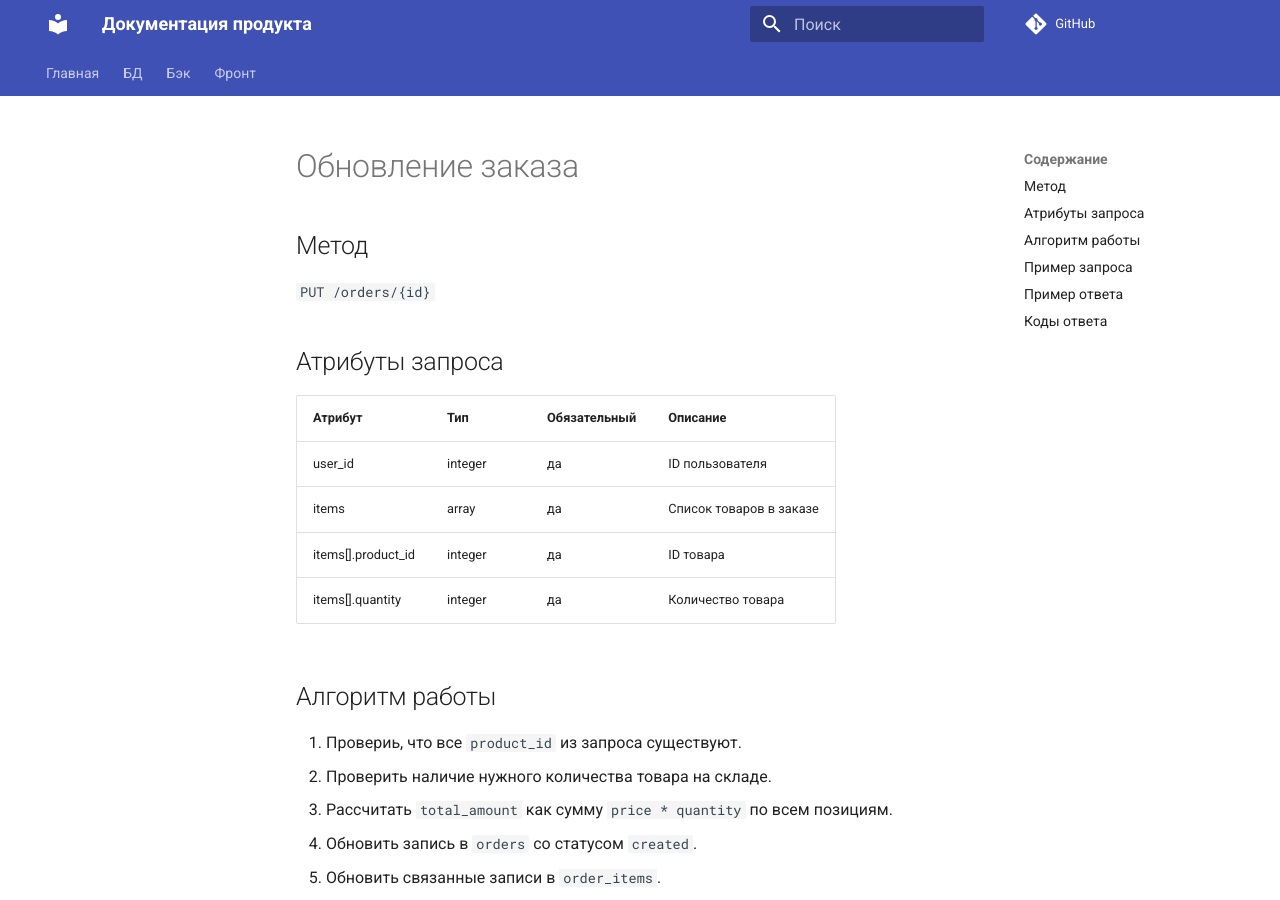
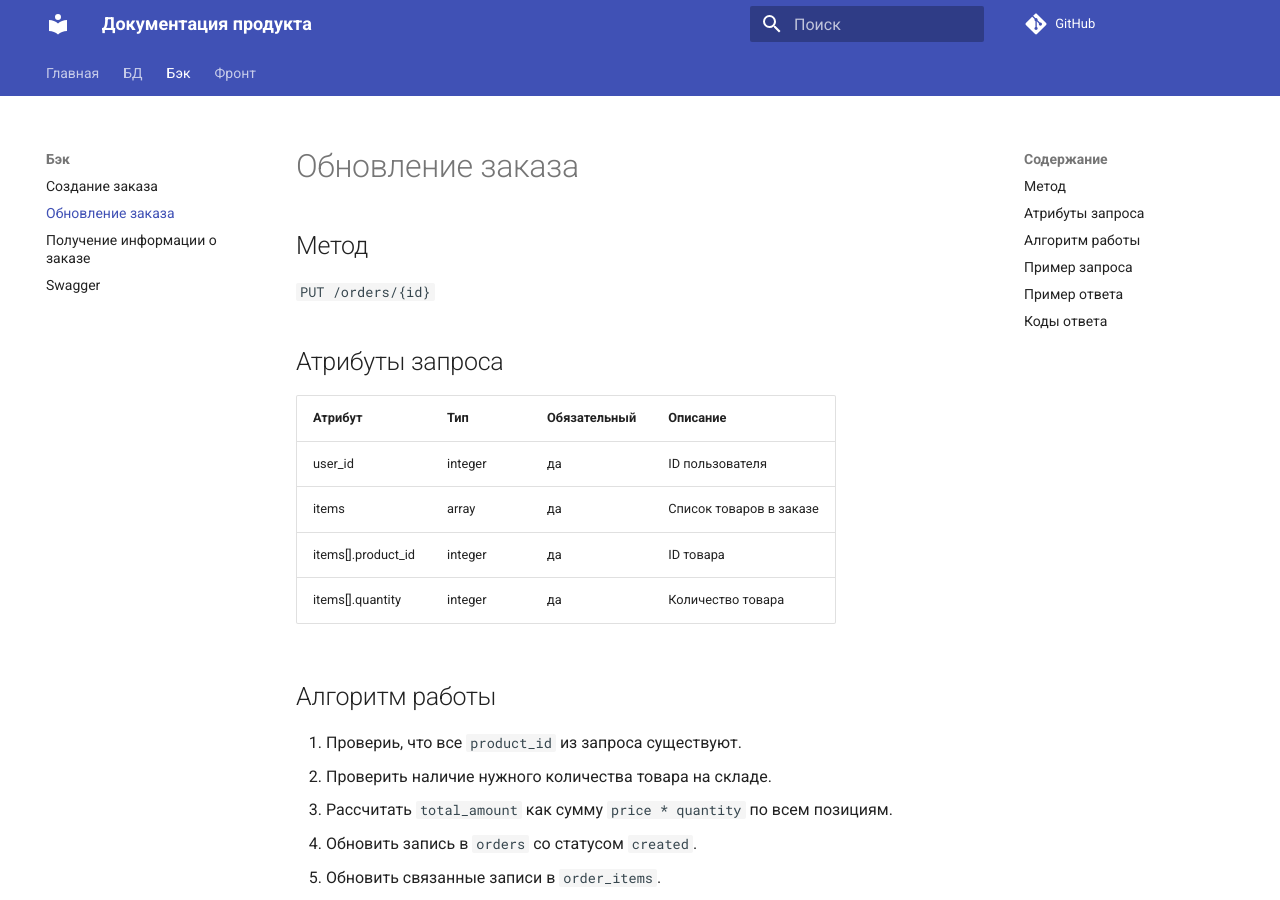
Before and after one commit to reaperxu/documentation, an MkDocs documentation site: the page built from docs/backend/update-order.md, in a window 1280 px wide and 900 px high. Built offline with MkDocs 1.6.1 and Material for MkDocs 9.7.7, drawn with Linux system fonts in a browser that asks for light colours; comment, search, counter and statistics services are not loaded.

Commit message:
new pages added

```diff
--- a/mkdocs.yml
+++ b/mkdocs.yml
@@ -26,10 +26,12 @@ nav:
       - Заказы: db/database.md
   - Бэк:
       - Создание заказа: backend/create-order.md
+      - Обновление заказа: backend/update-order.md
       - Получение информации о заказе: backend/get-order.md
       - Swagger: backend/api-reference.md
   - Фронт:
       - Оформление заказа: frontend/оформление-заказа.md
+      - Обновление заказа: frontend/обновление-заказа.md
 
 # Расширения синтаксиса Markdown, которые понимает сборщик (Python-Markdown).
 # Без строчки в этом списке соответствующий синтаксис в .md-файлах не сработает.
```
